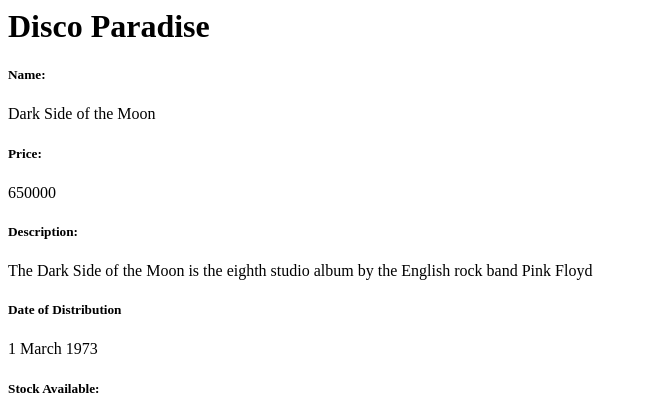
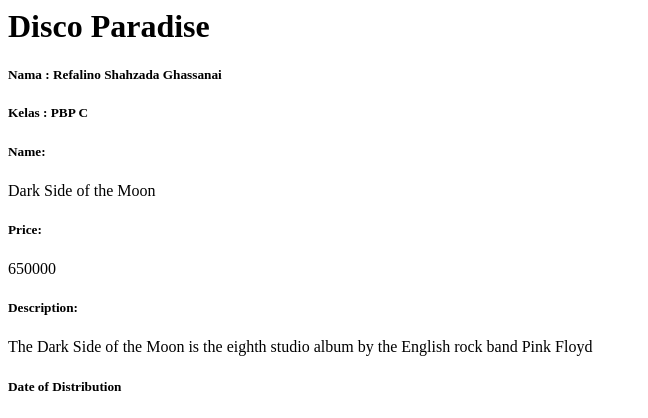
Before and after one commit to refalinoshahzada/disco-paradise, a Django app: page / in a window 1280 px wide. Shown: the top 418 px of the page, without its empty margins (0-648 px from the left). Run offline with Django 5.2, Linux system fonts and the light colour scheme.

Commit message:
membuat proyek baru pada pws dan menggantikan yang lama

```diff
--- a/disco_paradise/settings.py
+++ b/disco_paradise/settings.py
@@ -25,7 +25,7 @@
 # SECURITY WARNING: don't run with debug turned on in production!
 DEBUG = True
 
-ALLOWED_HOSTS = ["localhost", "127.0.0.1", "refalino-shahzada-discoparadise.pbp.cs.ui.ac.id"]
+ALLOWED_HOSTS = ["localhost", "127.0.0.1", "refalino-shahzada-discoparadisee.pbp.cs.ui.ac.id"]
 
 
 # Application definition
--- a/main/templates/main.html
+++ b/main/templates/main.html
@@ -1,4 +1,7 @@
 <h1>Disco Paradise</h1>
+
+<h5>Nama    : Refalino Shahzada Ghassanai</h5>
+<h5>Kelas   : PBP C</h5>
 
 <h5>Name: </h5>
 <p> {{ name }}</p>
```
